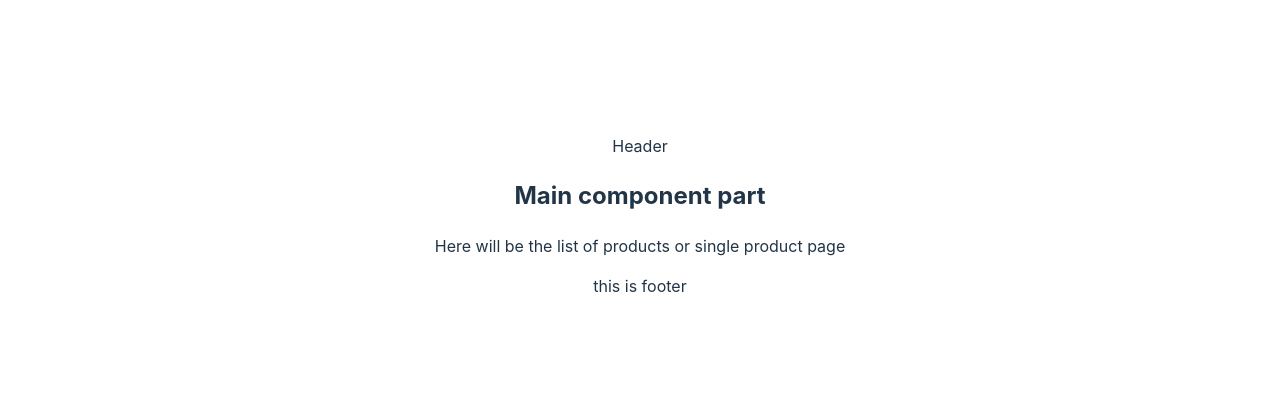
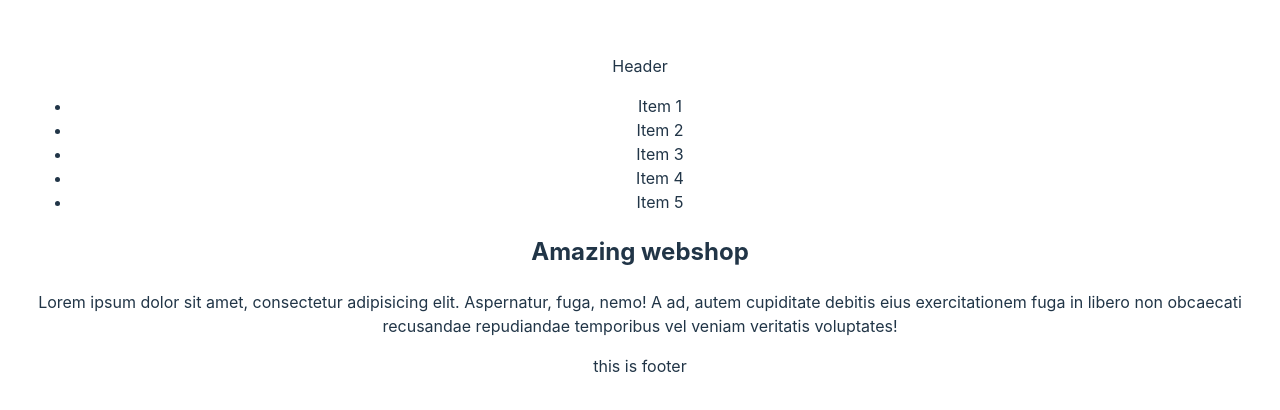
Before and after one commit to isakMurtezani/react-shop, a React (Vite) app: page / in a window 1280 px wide. Shown: the part 184-594 px from the top of the page. Built offline with nearby package versions, Linux system fonts and the light colour scheme.

Commit message:
Basic router and component setup for Webshop made with react

```diff
--- a/src/App.jsx
+++ b/src/App.jsx
@@ -1,14 +1,32 @@
 import './App.css'
-import { Header } from './components/Header/Header.jsx'
-import { MainComponent } from './components/MainComponent/MainComponent.jsx'
-import { Footer } from './components/Footer/Footer.jsx'
+import { AppWrapperComponent } from './components/AppWrapper/AppWrapperComponent.jsx'
+import { BrowserRouter, Outlet, Route, Routes } from 'react-router-dom'
+import { Page } from './components/Page/Page.jsx'
+import { Product } from './components/Product/Product.jsx'
+import { SingleProduct } from './components/Product/SingleProduct.jsx'
+import { Home } from './components/Home/Home.jsx'
 
 function App() {
   return (
     <>
-      <Header />
-      <MainComponent />
-      <Footer />
+      <BrowserRouter>
+        <Routes>
+          <Route path="/" element={<AppWrapperComponent />}>
+            <Route index element={<Home />} />
+            <Route path='/contact' element={
+              <Page title={"Contact"}
+                    description={"Lorem ipsum description"}
+              />
+              }
+            />
+            <Route path='/about' element={<Page />} />
+            <Route path='/product' element={<Product />} >
+              <Route path='/product/:id' element={<SingleProduct />} />
+            </Route>
+
+          </Route>
+        </Routes>
+      </BrowserRouter>
     </>
   )
 }
--- /dev/null
+++ b/src/components/AppWrapper/AppWrapperComponent.jsx
@@ -0,0 +1,16 @@
+import { Header } from '../Header/Header.jsx'
+import { Footer } from '../Footer/Footer.jsx'
+import { MainComponent } from '../MainComponent/MainComponent.jsx'
+import { Outlet } from 'react-router-dom'
+
+function AppWrapperComponent () {
+  return(
+    <>
+      <Header />
+      <MainComponent />
+      <Footer />
+    </>
+  )
+}
+
+export { AppWrapperComponent }
--- /dev/null
+++ b/src/components/Home/Home.jsx
@@ -0,0 +1,22 @@
+
+
+function Home(){
+  return(
+    <div className={'home'}>
+      <div className={'sidebar'}>
+        <ul>
+          <li>Item 1</li>
+          <li>Item 2</li>
+          <li>Item 3</li>
+          <li>Item 4</li>
+          <li>Item 5</li>
+        </ul>
+      </div>
+      <div className={'right'}>
+        <h2>Amazing webshop</h2>
+        <p>Lorem ipsum dolor sit amet, consectetur adipisicing elit. Aspernatur, fuga, nemo! A ad, autem cupiditate debitis eius exercitationem fuga in libero non obcaecati recusandae repudiandae temporibus vel veniam veritatis voluptates!</p>
+      </div>
+    </div>
+  )
+}
+export { Home }
--- a/src/components/MainComponent/MainComponent.jsx
+++ b/src/components/MainComponent/MainComponent.jsx
@@ -1,9 +1,10 @@
+import { Outlet } from 'react-router-dom'
 
 function MainComponent(){
   return (
-    <div>
-      <h2>Main component part</h2>
-      <p>Here will be the list of products or single product page</p>
+    <div className={'main'}>
+      {/*<h2>Here will be your main content</h2>*/}
+      <Outlet />
     </div>
   )
 }
--- /dev/null
+++ b/src/components/Page/Page.jsx
@@ -0,0 +1,22 @@
+
+function Page() {
+
+  const title = "Some title";
+  const description = "Some description";
+
+  // const title = fakeProps.title;
+  // const description = fakeProps.desctiption;
+
+  // const { title, description } = props; // destructuring components
+  // const { title, description } = fakeProps; // destructuring components
+
+  return (
+    <>
+      <div id={"sidebar"}>{title}</div>
+      <p>{description}</p>
+      {/*<h2>This is a page component</h2>*/}
+    </>
+  )
+}
+
+export { Page }
--- /dev/null
+++ b/src/components/Product/Product.jsx
@@ -0,0 +1,12 @@
+import { Outlet, Link } from 'react-router-dom'
+
+function Product(){
+  return (
+    <div className={'product-wrapper'}>
+      <h2>Article content comes below this point</h2>
+      <Link to={"/product/2"} >Go to product with ID: 2</Link>
+      <Outlet />
+    </div>
+  )
+}
+export { Product }
--- /dev/null
+++ b/src/components/Product/SingleProduct.jsx
@@ -0,0 +1,14 @@
+import { Link } from 'react-router-dom'
+
+function SingleProduct(){
+  return(
+    <div className={'single-product'}>
+      <h2>Some product title</h2>
+      <Link to='/about' > Goto about page</Link>
+      <br/><br/>
+      <a href={'/about'}> Go to about page via normal link</a>
+    </div>
+  )
+}
+
+export { SingleProduct }
```
